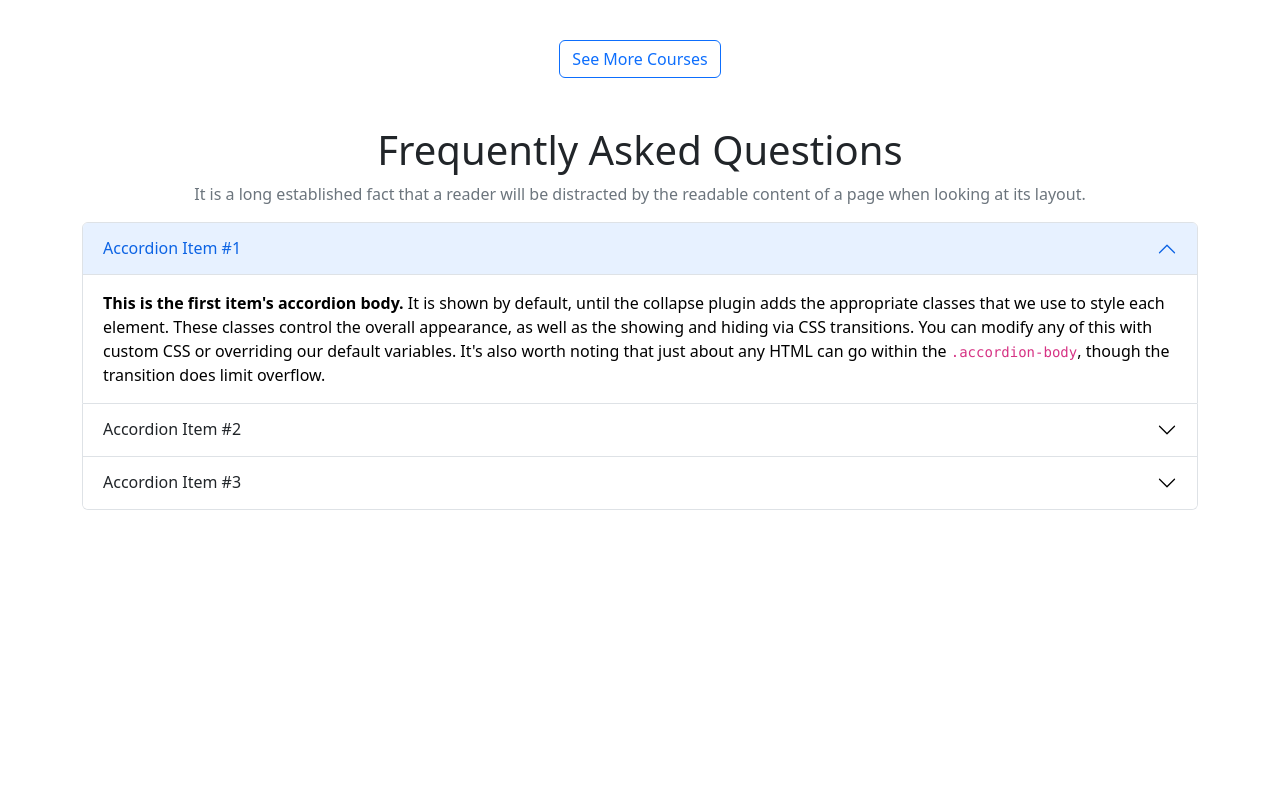
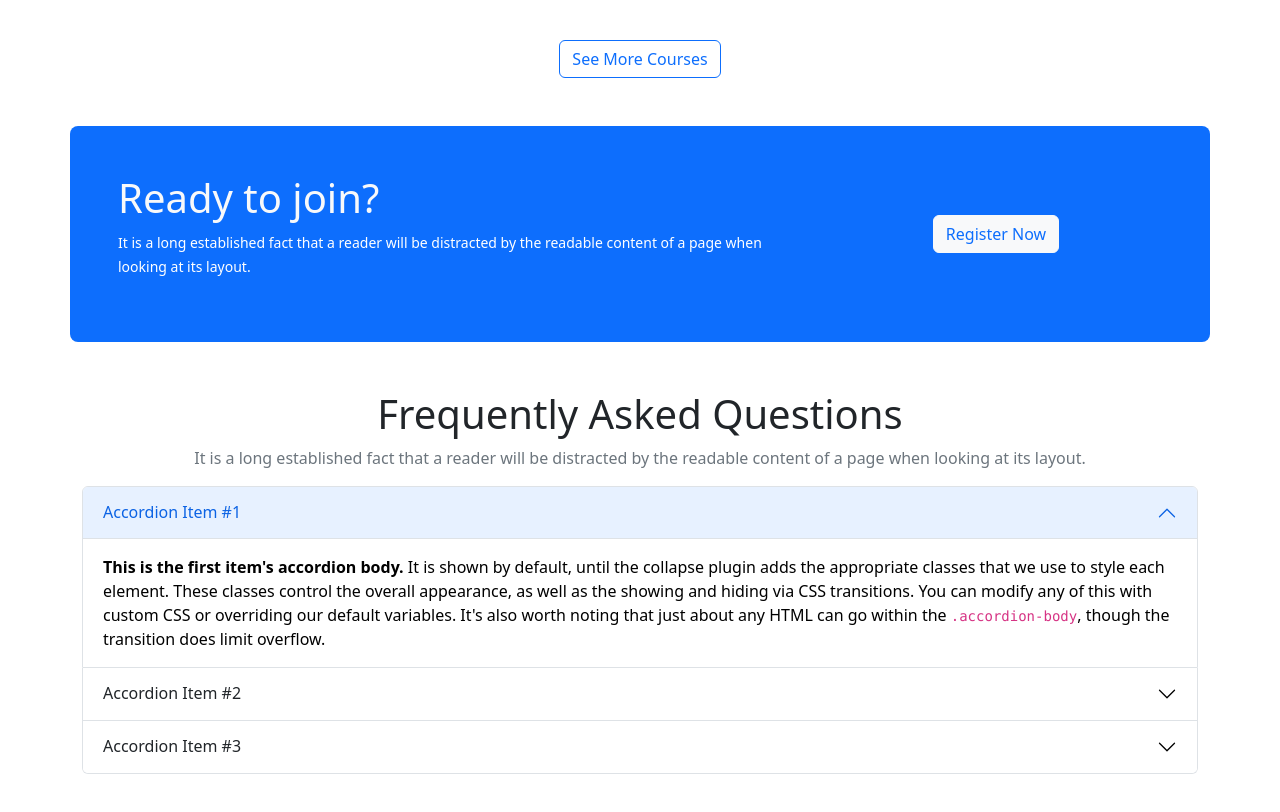
Before and after one commit to KaziAkibRayhan/Educating-For-The-Future, a plain HTML site: page index.html in a window 1280 px wide. Shown: the part 1480-2292 px from the top of the page. Before the commit the page ends 2038 px from the top, so only its background shows below. Drawn offline with nearby package versions, Linux system fonts and the light colour scheme.

Commit message:
Ready to Join Bonus Section Added

```diff
--- a/index.html
+++ b/index.html
@@ -238,7 +238,21 @@
             </div>
         </section>
         <!-- Discover Our Popular Courses End-->
-
+        <!-- Ready to Join Bonus Section Start -->
+        <section class="my-5 container bg-primary p-5 rounded-3">
+            <div class="row align-items-center">
+                <div class="col-md-8">
+                    <h1 class="text-light">Ready to join?</h1>
+                    <p class="text-white"><small>It is a long established fact that a reader will be distracted by
+                            the
+                            readable content of a page when looking at its layout.</small></p>
+                </div>
+                <div class="col-md-4 d-flex justify-content-evenly">
+                    <button class="btn btn-light text-primary">Register Now</button>
+                </div>
+            </div>
+        </section>
+        <!-- Ready to Join Bonus Section End -->
         <!--  Frequently Asked Questions Section Start -->
         <section class="my-5 container">
             <div class="text-center">
```
